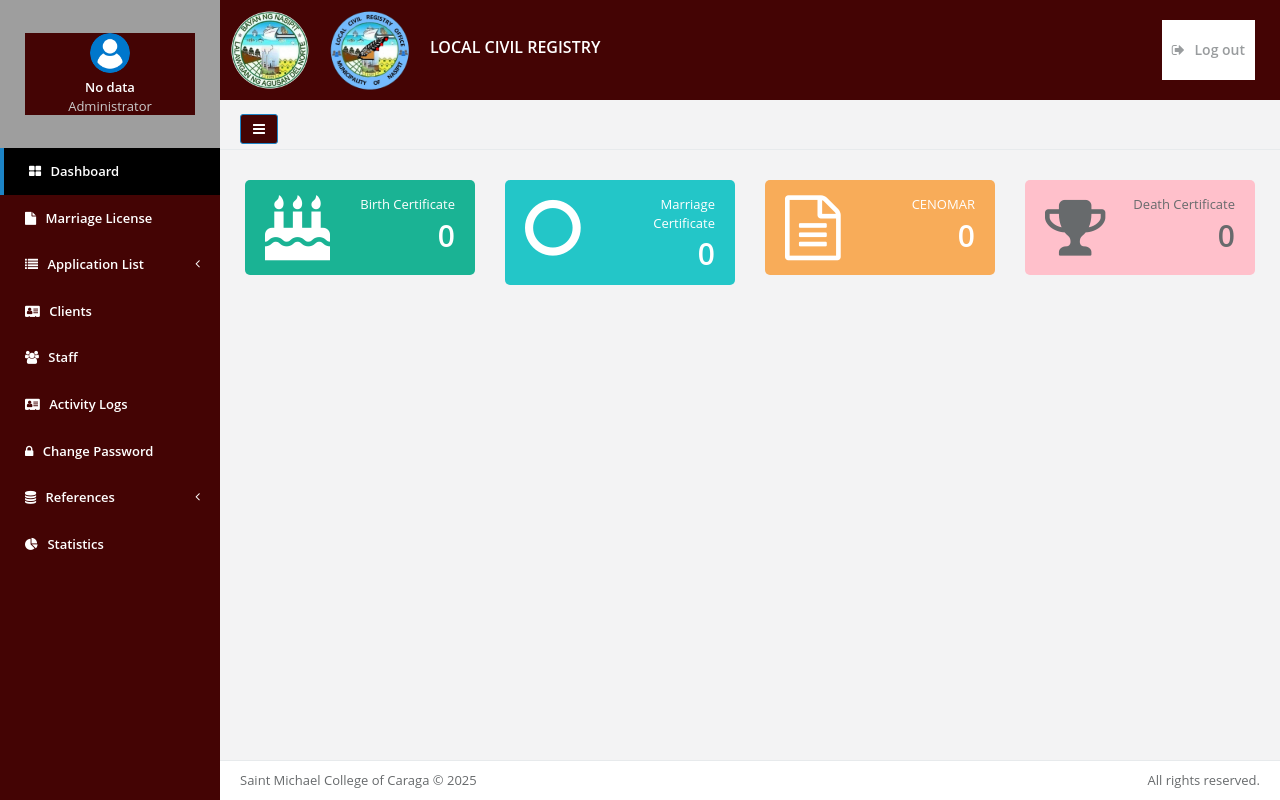
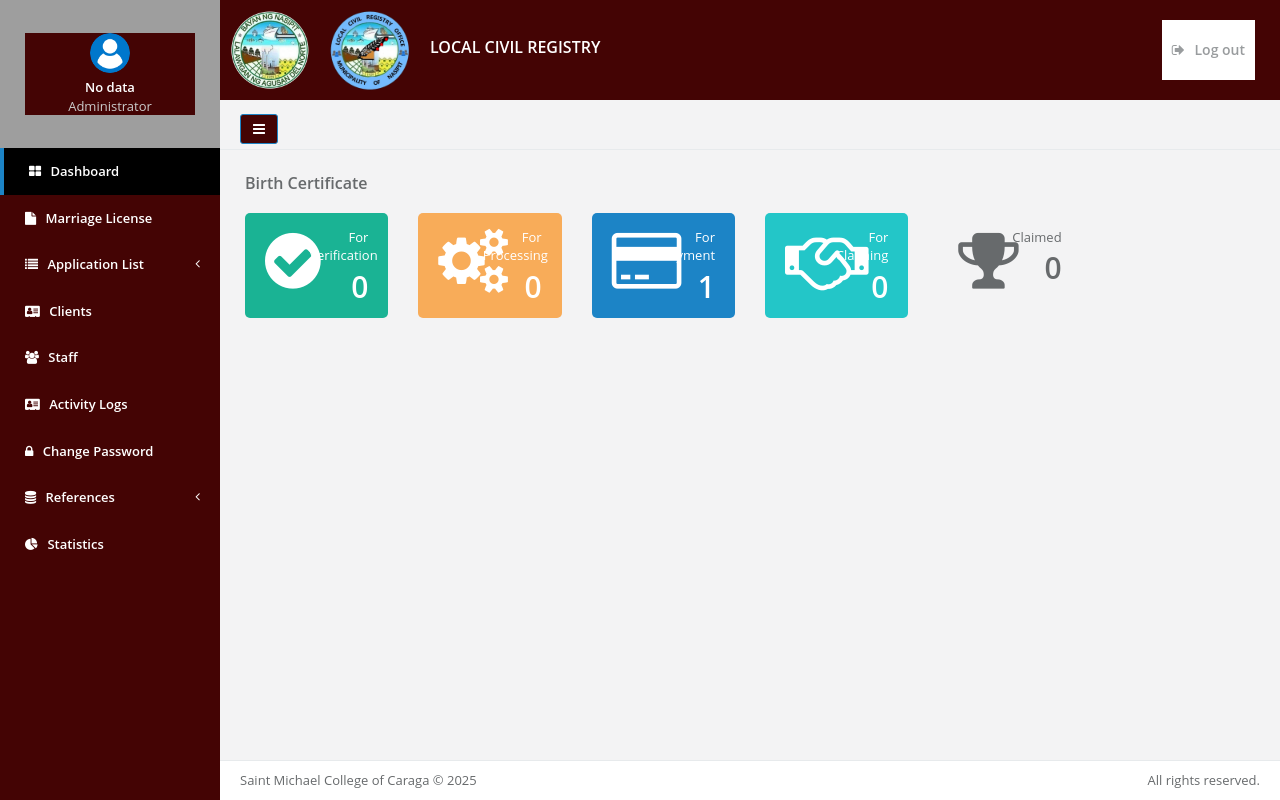
Before and after one commit to chenleeAE/ODRS, a PHP site: page /templates/dashboard.php in a window 1280 px wide. Run offline with PHP 8.4, Linux system fonts and the light colour scheme; the visitor is signed in with stand-in values (Sample User, id 1); data comes from the database, SQL or seed files in the repository; tables that the repository leaves empty or names only in its code hold one stand-in row (values such as "Sample post"); some libraries are stand-ins or nearby versions; grey boxes are pictures that could not be loaded.

Commit message:
Update dashboard.php

```diff
--- a/templates/dashboard.php
+++ b/templates/dashboard.php
@@ -5,13 +5,19 @@
 session_start();
 $title = 'Dashboard';
 include('../includes/header.php');
+
+// Redirect if the user is not logged in
 if (!isset($_SESSION['id'])) {
     header("Location: ../index.php");
+    exit();
 }
+
+// Redirect if the user is not an administrator
 if ($_SESSION['user_type'] == 'student' || $_SESSION['user_type'] == 'teacher') {
+    echo "<script>window.location = 'user_home.php';</script>";
+    exit();
+}
 ?>
-    <script> window.location = 'user_home.php'; </script>
-<?php } ?>
 
 <body>
     <div id="wrapper">
@@ -21,180 +27,90 @@
             <?php include('../includes/navbar.php'); ?>
 
             <div class="wrapper wrapper-content">
-
                 <?php if ($_SESSION['user_type'] == 'Administrator') { ?>
                     <?php
                     require_once('../modules/database.php');
-                    $query = mysqli_query($connection, "SELECT
-                                                        (SELECT COUNT(id) FROM `request_type` WHERE document_type = 'Birth Certificate' AND `status` = 'FOR VERIFICATION') AS `birth`,
-                                                        (SELECT COUNT(id) FROM `request_type` WHERE document_type = 'Death Certificate' AND `status` = 'FOR VERIFICATION') AS `death`,
-                                                        (SELECT COUNT(id) FROM `request_type` WHERE document_type = 'CENOMAR' AND `status` = 'FOR VERIFICATION') AS `cenomar`,
-                                                        (SELECT COUNT(id) FROM `request_type` WHERE document_type = 'Marriage Certificate' AND `status` = 'FOR VERIFICATION') AS `marriage`,
-                                                        (SELECT COUNT(id) FROM `clients`) AS `clients`,
-                                                        (SELECT COUNT(id) FROM `users`) AS `users`;")
-                        or die(mysqli_error($connection));
-                    $row = mysqli_fetch_array($query);
-                    $birth = $row['birth'];
-                    $death = $row['death'];
-                    $cenomar = $row['cenomar'];
-                    $marriage = $row['marriage'];
-                    $clients = $row['clients'];
-                    $users = $row['users'];
+
+                    // Fetch counts for each document type and status
+                    $query = mysqli_query($connection, "
+                        SELECT
+                            document_type,
+                            SUM(status = 'FOR VERIFICATION') AS for_verification,
+                            SUM(status = 'FOR PROCESSING') AS for_processing,
+                            SUM(status = 'FOR PAYMENT') AS for_payment,
+                            SUM(status = 'FOR CLAIMING') AS for_claiming,
+                            SUM(status = 'CLAIMED') AS claimed
+                        FROM request_type
+                        GROUP BY document_type
+                    ") or die(mysqli_error($connection));
+
+                    $dashboardData = [];
+                    if (mysqli_num_rows($query) > 0) {
+                        while ($row = mysqli_fetch_assoc($query)) {
+                            $dashboardData[] = [
+                                'document_type' => $row['document_type'],
+                                'statuses' => [
+                                    ['title' => 'For Verification', 'count' => $row['for_verification'], 'icon' => 'fa-check-circle', 'bg' => 'navy-bg'],
+                                    ['title' => 'For Processing', 'count' => $row['for_processing'], 'icon' => 'fa-cogs', 'bg' => 'yellow-bg'],
+                                    ['title' => 'For Payment', 'count' => $row['for_payment'], 'icon' => 'fa-credit-card', 'bg' => 'blue-bg'],
+                                    ['title' => 'For Claiming', 'count' => $row['for_claiming'], 'icon' => 'fa-handshake-o', 'bg' => 'lazur-bg'],
+                                    ['title' => 'Claimed', 'count' => $row['claimed'], 'icon' => 'fa-trophy', 'bg' => 'green-bg'],
+                                ],
+                            ];
+                        }
+                    }
                     ?>
 
+                    <?php if (!empty($dashboardData)) { ?>
                         <div class="row">
-                        <div class="col-lg-3">
-                            <div class="widget style1 navy-bg">
+                            <?php foreach ($dashboardData as $data) { ?>
+                                <div class="col-lg-12">
+                                    <h3><?php echo $data['document_type']; ?></h3>
+                                    <div class="row">
+                                        <?php foreach ($data['statuses'] as $status) { ?>
+                                            <div class="col-lg-2">
+                                                <div class="widget style1 <?php echo $status['bg']; ?>">
                                                     <div class="row">
                                                         <div class="col-xs-4">
-                                        <i class="fa fa-birthday-cake fa-5x"></i>
+                                                            <i class="fa <?php echo $status['icon']; ?> fa-5x"></i>
                                                         </div>
                                                         <div class="col-xs-8 text-right">
-                                        <span> Birth Certificate </span>
-                                        <h2 class="font-bold"> <?php echo $birth; ?></h2>
+                                                            <span><?php echo $status['title']; ?></span>
+                                                            <h2 class="font-bold"><?php echo $status['count']; ?></h2>
                                                         </div>
                                                     </div>
                                                 </div>
                                             </div>
-
-                        <div class="col-lg-3">
-                            <div class="widget style1 lazur-bg">
-                                <div class="row">
-                                    <div class="col-xs-4">
-                                        <i class="fa fa-circle-o fa-5x"></i>
-                                    </div>
-                                    <div class="col-xs-8 text-right">
-                                        <span> Marriage Certificate </span>
-                                        <h2 class="font-bold"> <?php echo $marriage; ?></h2>
+                                        <?php } ?>
                                     </div>
                                 </div>
+                            <?php } ?>
+                        </div>
+                    <?php } else { ?>
+                        <p>No data available for the dashboard.</p>
+                    <?php } ?>
+                <?php } ?>
+            </div>
+            <?php include('../includes/footer.php'); ?>
         </div>
     </div>
 
-                        <div class="col-lg-3">
-                            <div class="widget style1 yellow-bg">
-                                <div class="row">
-                                    <div class="col-xs-4">
-                                        <i class="fa fa-file-text-o fa-5x"></i>
-                                    </div>
-                                    <div class="col-xs-8 text-right">
-                                        <span> CENOMAR </span>
-                                        <h2 class="font-bold"> <?php echo $cenomar; ?></h2>
-                                    </div>
-                                </div>
-                            </div>
-                        </div>
-
-                        <div class="col-lg-3">
-                            <div class="widget style1" style="background-color: pink;">
-                                <div class="row">
-                                    <div class="col-xs-4 text-center">
-                                        <i class="fa fa-trophy fa-5x"></i>
-                                    </div>
-                                    <div class="col-xs-8 text-right">
-                                        <span> Death Certificate </span>
-                                        <h2 class="font-bold"> <?php echo $death; ?></h2>
-                                    </div>
-                                </div>
-                            </div>
-                        </div>
-                    </div>
-                <?php } else { ?>
-
-                    <div class="row">
-                        <div class="col-lg-6">
-                            <div class="ibox float-e-margins">
-                                <div class="ibox-title">
-                                    <h5>Pending Request</h5>
-                                    <div class="ibox-tools">
-                                        <a class="collapse-link">
-                                            <i class="fa fa-chevron-up"></i>
-                                        </a>
-                                    </div>
-                                </div>
-                                <div class="ibox-content">
-
-                                    <div class="form-group">
-                                        <div class="row">
-                                            <div class="col-md-3">
-                                                <label>Document Type<span class="text-danger">*</span></label>
-                                                <select name="document_type" class="form-control" required>
-                                                    <option value="Birth Certificate">Birth Certificate</option>
-                                                    <option value="Death Certificate">Death Certificate</option>
-                                                    <option value="CENOMAR">CENOMAR</option>
-                                                    <option value="Marriage Certificate">Marriage Certificate</option>
-                                                </select>
-                                            </div>
-                                        </div>
-                                    </div>
-
-                                    <table class="table table-hover no-margins">
-                                        <thead>
-                                            <tr>
-                                                <th>Document Type</th>
-                                                <th>Date</th>
-                                                <th>Price</th>
-                                                <th>Status</th>
-                                                <th>Action</th>
-                                            </tr>
-                                        </thead>
-                                        <tbody>
-                                            <?php
-                                            require_once('../modules/database.php');
-
-                                            $session_id = $_SESSION["id"];
-                                            $query = "SELECT * FROM request_type WHERE requested_by_id = '$session_id' ORDER BY id DESC";
-                                            $result = mysqli_query($connection, $query);
-                                            while ($rs = mysqli_fetch_array($result)) {
-                                                $id = $rs['id'];
-                                            ?>
-                                                <tr>
-                                                    <td><?php echo $rs['document_type']; ?></td>
-                                                    <td><?php echo $rs['date_requested']; ?></td>
-                                                    <td><?php echo $rs['total_price']; ?></td>
-                                                    <td data-target="status">
-                                                        <span class="badge badge-<?php if ($rs['status'] == 'CLAIMED') echo 'success'; else echo 'info'; ?>"><?php echo $rs['status']; ?></span>
-                                                    </td>
-                                                    <td>
-
-                                                    </td>
-                                                </tr>
-                                            <?php } ?>
-                                        </tbody>
-                                    </table>
-                                </div>
-                            </div>
-                        </div>
-
-                    </div>
-
-                <?php } ?>
-            </div>
-            <?php include('../includes/footer.php') ?>
-            <!-- BIRTH MODAL -->
-            <?php include('modal/details_birth.php') ?>
-            <!-- END BIRTH MODAL -->
-
-        </div>
-
-    </div>
-
     <?php include('../includes/scripts.php'); ?>
-
 </body>
 
 <script>
     $(document).ready(function () {
-        // Trigger the change event for the document type dropdown to load data initially
+        if ($('select[name="document_type"]').length) {
             $('select[name="document_type"]').trigger('change');
+        }
 
-        // iCheck setup
+        if ($('.i-checks').length) {
             $('.i-checks').iCheck({
                 checkboxClass: 'icheckbox_square-green',
                 radioClass: 'iradio_square-green',
             });
+        }
     });
-
 </script>
 
 </html>
```
Lines whose indentation alone changed are shown as unchanged.
